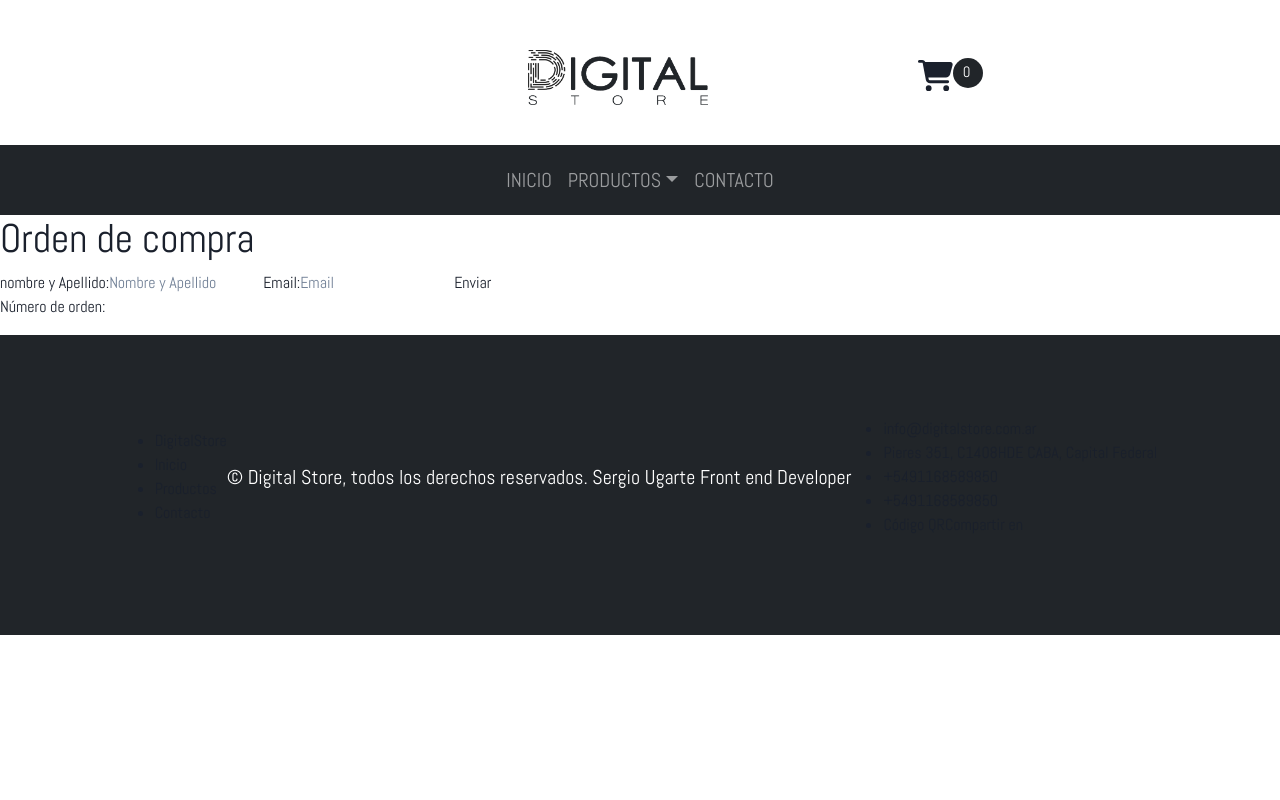
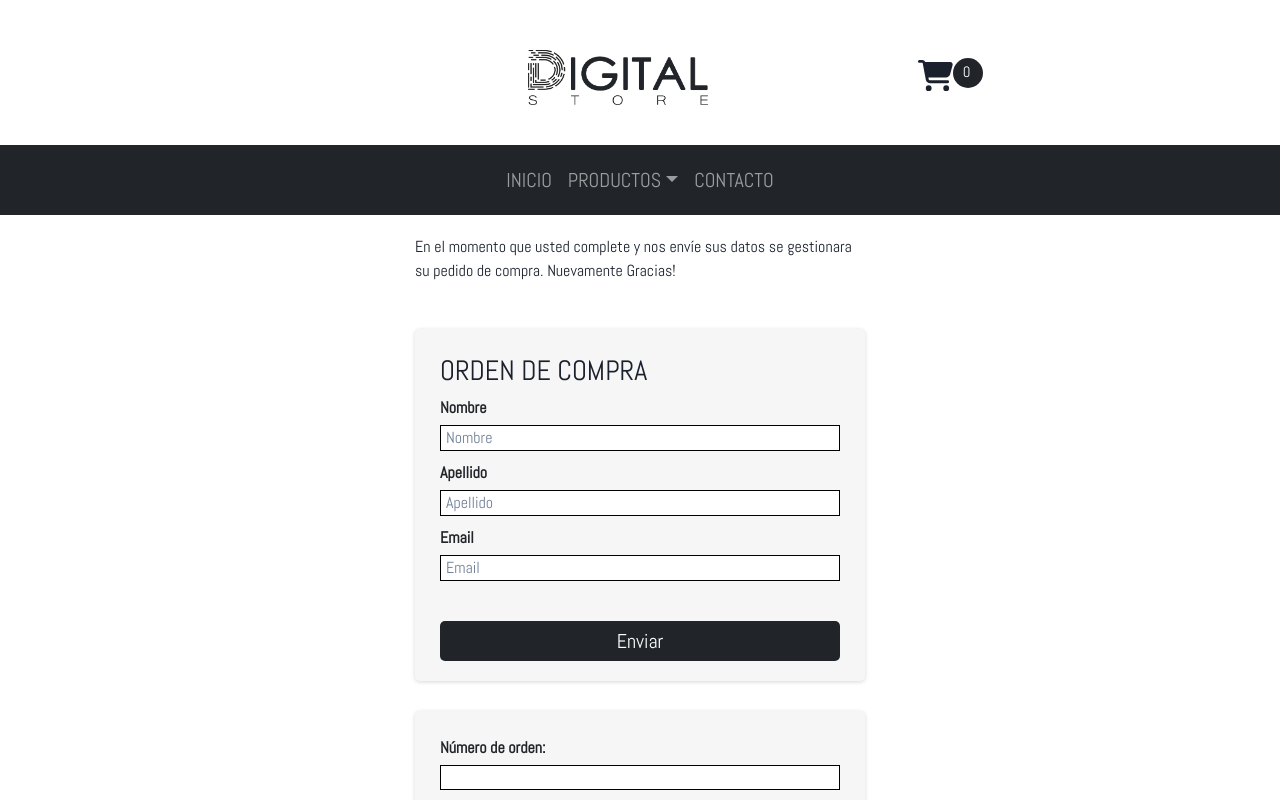
Before and after one commit to sergiouga85/digitalStore, a React (Vite) app: page /sendorder in a window 1280 px wide. Shown: the top 800 px of the page. Built offline with nearby package versions, Linux system fonts and the light colour scheme.

Commit message:
tercera pre enterga

```diff
--- a/src/components/Count.jsx
+++ b/src/components/Count.jsx
@@ -1,32 +1,27 @@
 import React from 'react'
 import {Flex, Box} from "@chakra-ui/react"
 import { CartContext } from '../context/ShoppingCartContext';
-import {useContext} from 'react'
+import {useContext, useState} from 'react'
 
 
 const Count = ({ stock, stockUpdate }) => {
 
-  const {cart,setCart} = useContext(CartContext);
+  const {cart} = useContext(CartContext);
   const {count,setCount} = useContext(CartContext);
+  const[counter,setCounter]=useState(0);
 
 
   console.log(count)
+  console.log(counter)
   console.log(stockUpdate)
 
 
   const addQty1 =() =>{
 
-    if(count<parseInt(stockUpdate)){
-        setCount(count+1)
+    if(counter<parseInt(stockUpdate)){
+        setCounter(counter+1)
     }
 }
-
-if(parseInt(stockUpdate)<count){
-    setCount(parseInt(stockUpdate))
-}
-
-
-
 
     const addQty2=() =>{
         if(count<stock){
@@ -35,26 +30,28 @@ const addQty2=() =>{
 }
 
 
-const substractQty =() =>{
+const substractQty1 =() =>{
 
-    if(cart.lengh>0){
-        if(count<parseInt(stockUpdate)){
-            setCount(count-1)
+        if(counter>0){
+            setCounter(counter-1)
         }
     }
-    else{
+
+
+const substractQty2 =() =>{
+
         if(count > 1) {
             setCount(count-1)
         }
 }
 
-}
+
 
   return (
     <Flex className="btnCounter">
         { cart.length >0 ? <button className="btnSignos" onClick={addQty1}>+</button> : <button className="btnSignos"onClick={addQty2}>+</button>  }
-        <Box className="counter"><p>{count}</p></Box>
-        <button className="btnSignos" onClick={substractQty} >-</button>
+        <Box className="counter">{cart.length >0 ? <p>{counter}</p> : <p>{count}</p>} </Box>
+        { cart.length >0 ? <button className="btnSignos" onClick={substractQty1}>-</button> : <button className="btnSignos" onClick={substractQty2}>-</button>}
     </Flex>
   )
 }
--- a/src/components/SendOrder.jsx
+++ b/src/components/SendOrder.jsx
@@ -8,6 +8,7 @@ const SendOrder = () => {
 
     const {cart, setCart} = useContext (CartContext);
     const [nombre, setNombre]=useState("")
+    const [apellido, setApellido]=useState("")
     const [email, setEmail]=useState("")
     const [orderId, setOrderId]=useState(null)
 
@@ -37,6 +38,7 @@ const SendOrder = () => {
 
     const order={
         nombre,
+        apellido,
         email,
         items,
         total
@@ -47,16 +49,46 @@ const SendOrder = () => {
 
 
   return (
-    <div>
-        <h1>Orden de compra</h1>
-        <form onSubmit={handleSubmit}>
-            <label>nombre y Apellido: </label>
-            <input type='text' placeholder='Nombre y Apellido'onChange={(e)=> setNombre(e.target.value)}></input>
-            <label>Email: </label>
-            <input type='text' placeholder='Email'onChange={(e)=> setEmail(e.target.value)}></input>
-            <button type="submit">Enviar</button>
-        </form>
-        <p>Número de orden:{orderId}</p>
+
+    <div >
+
+         <div className="leyendaContainer">
+            <p className="parrafo-item">En el momento que usted complete y nos envíe sus datos se gestionara su pedido de compra. Nuevamente Gracias!</p>
+        </div>
+
+        <div >
+            <div className="container-formulario">
+                <form className="formulario" onSubmit={handleSubmit}>
+                    <h3>ORDEN DE COMPRA</h3>
+                    <div>
+                        <div className="campo">
+                            <label form="Nombre">Nombre</label>
+                            <input className="input" type='text' placeholder='Nombre'onChange={(e)=> setNombre(e.target.value)}></input>
+                        </div>
+                        <div className="campo">
+                            <label form="Apellido">Apellido</label>
+                            <input className="input" type='text' placeholder='Apellido'onChange={(e)=> setApellido(e.target.value)}></input>
+                        </div>
+
+                        <div className="campo">
+                            <label form="email">Email</label>
+                            <input className="input" type='text' placeholder='Email'onChange={(e)=> setEmail(e.target.value)}></input>
+                        </div>
+                    </div>
+                    <div>
+                        <button className="botonEnviar" type="submit">Enviar</button>
+                    </div>
+                </form>
+            </div>
+
+                <form className="formularioPie">
+                    <div  className="campo">
+                        <label form="numerOrden">Número de orden:</label>
+                        <p className="inputp">{orderId}</p>
+                    </div>
+                </form>
+
+        </div>
     </div>
   )
 }
--- a/src/index.css
+++ b/src/index.css
@@ -44,6 +44,103 @@
     padding: 40px;
     margin: 0px auto;
 
+}
+
+.leyendaContainer, .parrafoNumeroDeOrden{
+    padding-top: 20px;
+    margin: 0 auto;
+    width:450px;
+}
+
+
+.formulario {
+    background-color: rgb(246, 246, 246);
+    width:450px;
+    margin: 0 auto;
+    padding: 25px;
+    box-shadow: rgba(0, 0, 0, 0.16) 0px 1px 4px;
+    border-radius: 5px;
+    padding-bottom: 20px;
+}
+
+.formularioPie {
+    background-color: rgb(246, 246, 246);
+    width:450px;
+    margin: 0 auto;
+    padding: 25px;
+    box-shadow: rgba(0, 0, 0, 0.16) 0px 1px 4px;
+    border-radius: 5px;
+    padding-bottom: 20px;
+    margin-bottom: 40px;
+}
+
+
+
+.container-formulario{
+    padding-top: 30px;
+    padding-bottom: 30px;
+}
+
+
+
+.formulario fieldset {
+    border:none;
+
+}
+
+.formulario legend {
+    color: #ffff;
+    text-align:left;
+    font-size:18px;
+    margin-bottom: 20px;
+}
+
+.campo {
+    margin-bottom: 10px;
+
+}
+
+.campo label{
+    color: rgb(33, 37, 41);
+    font-weight:bold;
+    margin-bottom: 5px;
+    display: block;
+}
+
+
+
+.input{
+    width: 100%;
+    border: 1px solid black;
+    padding-left: 5px;
+}
+
+.inputp{
+    width: 100%;
+    background-color: white;
+    border: 1px solid black;
+    padding-left: 5px;
+    height: 25px;
+}
+
+
+
+.inputOrden{
+    width: 72%;
+    border: 1px solid black;
+    padding-left: 5px;
+}
+
+.botonEnviar {
+    background-color:  rgb(33, 37, 41) ;
+    color:#ffff;
+    font-size: 20px;
+    padding: 10px 30 px;
+    margin-top: 30px;
+    border-radius: 5px;
+    height: 40px;
+    width: 100%;
+    text-align: center;
 }
 
 
```
Lines whose indentation alone changed are shown as unchanged.
